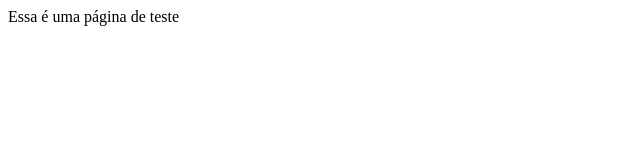
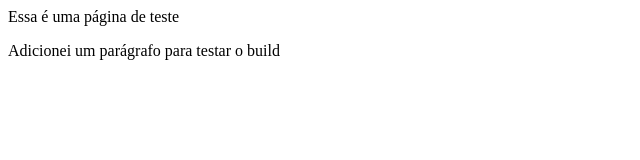
Before and after one commit to ediecs/PageTest, a plain HTML site: page index.html in a window 1280 px wide. Shown: the whole page, without its empty margins (0-640 px from the left). Drawn offline with Linux system fonts and the light colour scheme.

Commit message:
Update index.html

```diff
--- a/index.html
+++ b/index.html
@@ -7,5 +7,6 @@
 </head>
 <body>
     Essa é uma página de teste
+    <p>Adicionei um parágrafo para testar o build</p>
 </body>
 </html>
```
